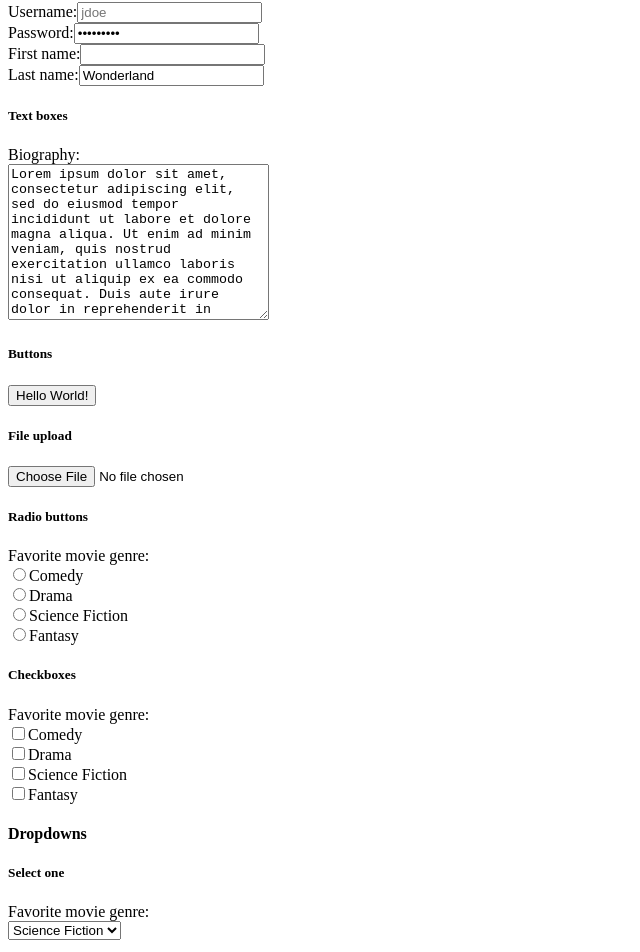
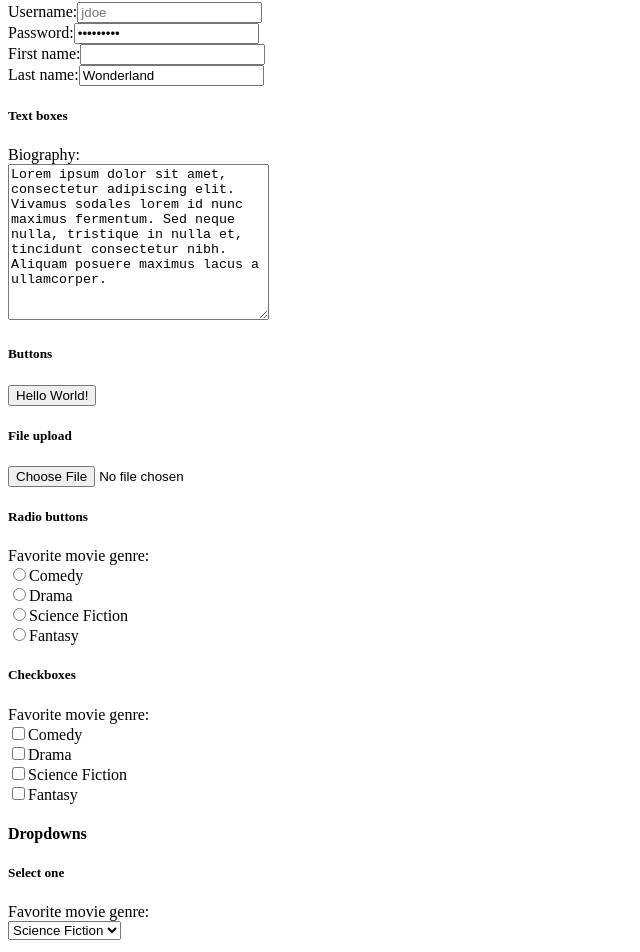
Before and after one commit to janekamata/project-kanbas-react-web-app, a React (Create React App) app: page /#/Labs in a window 1280 px wide. Shown: the part 2427-3379 px from the top of the page, without its empty margins (0-640 px from the left). Built offline with nearby package versions, Linux system fonts and the light colour scheme.

Commit message:
Small fix to biography

```diff
--- a/src/Labs/Lab1/index.tsx
+++ b/src/Labs/Lab1/index.tsx
@@ -176,7 +176,7 @@ export default function Lab1() {
             </div>
             <h5>Text boxes</h5>
             <label>Biography:</label><br />
-            <textarea id="wd-textarea" cols={30} rows={10}>Lorem ipsum dolor sit amet, consectetur adipiscing elit, sed do eiusmod tempor incididunt ut labore et dolore magna aliqua. Ut enim ad minim veniam, quis nostrud exercitation ullamco laboris nisi ut aliquip ex ea commodo consequat. Duis aute irure dolor in reprehenderit in voluptate velit esse cillum dolore eu fugiat nulla pariatur. Excepteur sint occaecat cupidatat non proident, sunt in culpa qui officia deserunt mollit anim id est laborum.</textarea>
+            <textarea id="wd-textarea" cols={30} rows={10}>Lorem ipsum dolor sit amet, consectetur adipiscing elit. Vivamus sodales lorem id nunc maximus fermentum. Sed neque nulla, tristique in nulla et, tincidunt consectetur nibh. Aliquam posuere maximus lacus a ullamcorper.</textarea>
             <h5 id="wd-buttons">Buttons</h5>
             <button id="wd-all-good" onClick={() => alert("Life is Good!")} type="button">
                 Hello World!
```
